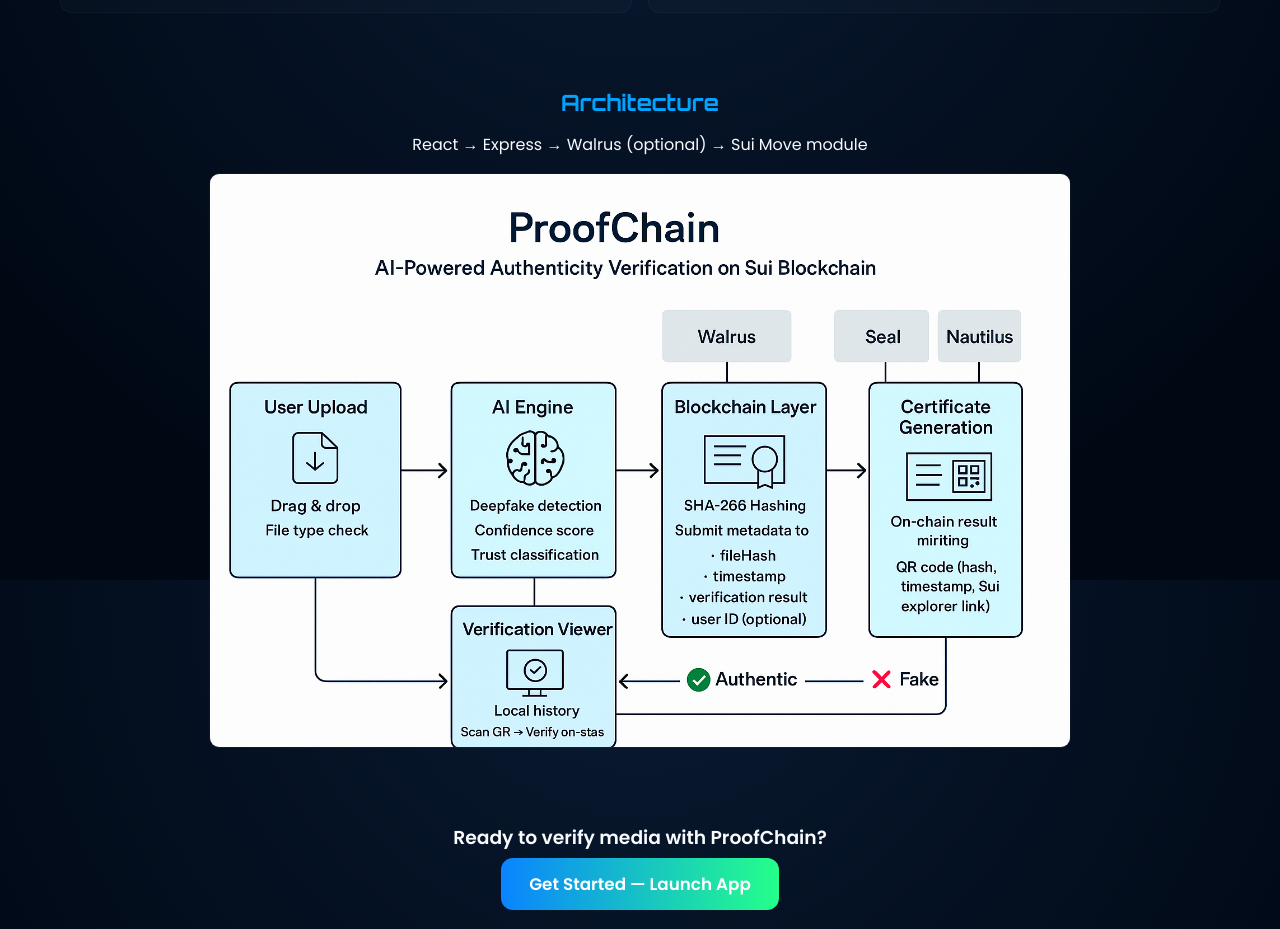
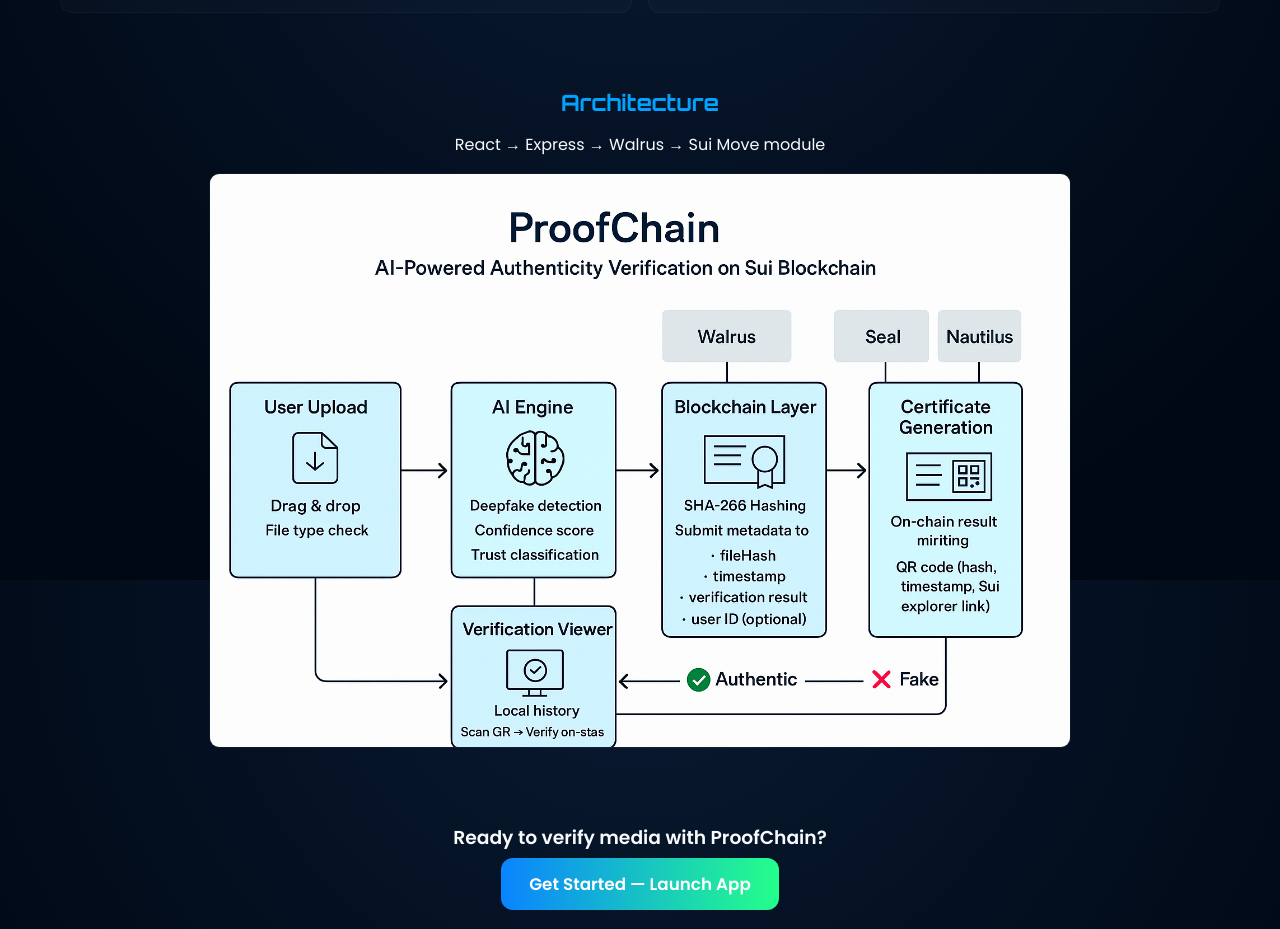
Before and after one commit to legendstechgh/proofchain-frontend, a React (Vite) app: page / in a window 1280 px wide. Shown: the part 1020-1949 px from the top of the page. Built offline with nearby package versions, Linux system fonts and the light colour scheme.

Commit message:
Update Landing.jsx

```diff
--- a/src/pages/Landing.jsx
+++ b/src/pages/Landing.jsx
@@ -80,7 +80,7 @@
 
         <section className="architecture">
           <h2 className="section-title">Architecture</h2>
-          <p className="arch-sub">React → Express → Walrus (optional) → Sui Move module</p>
+          <p className="arch-sub">React → Express → Walrus → Sui Move module</p>
           <div className="arch-image-wrap">
             <img src={ARCH_IMG} alt="Architecture diagram" className="arch-image" />
           </div>
```
